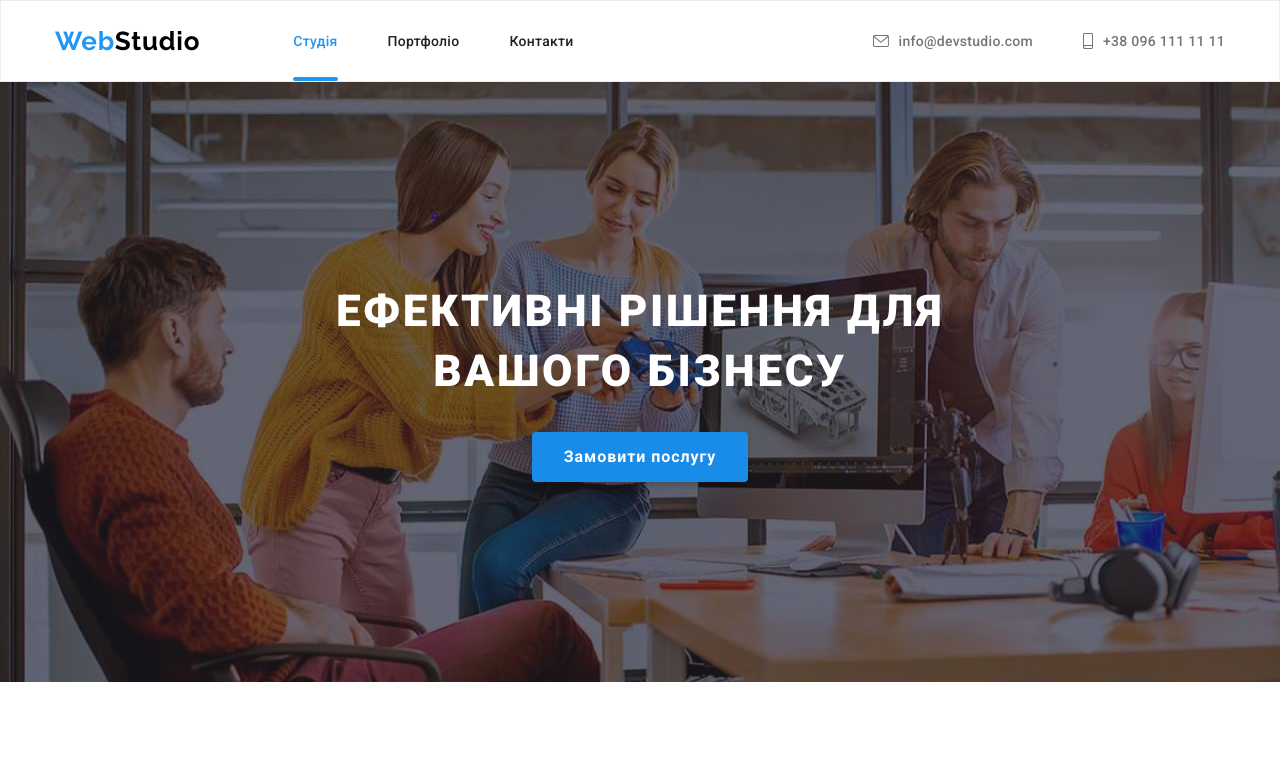
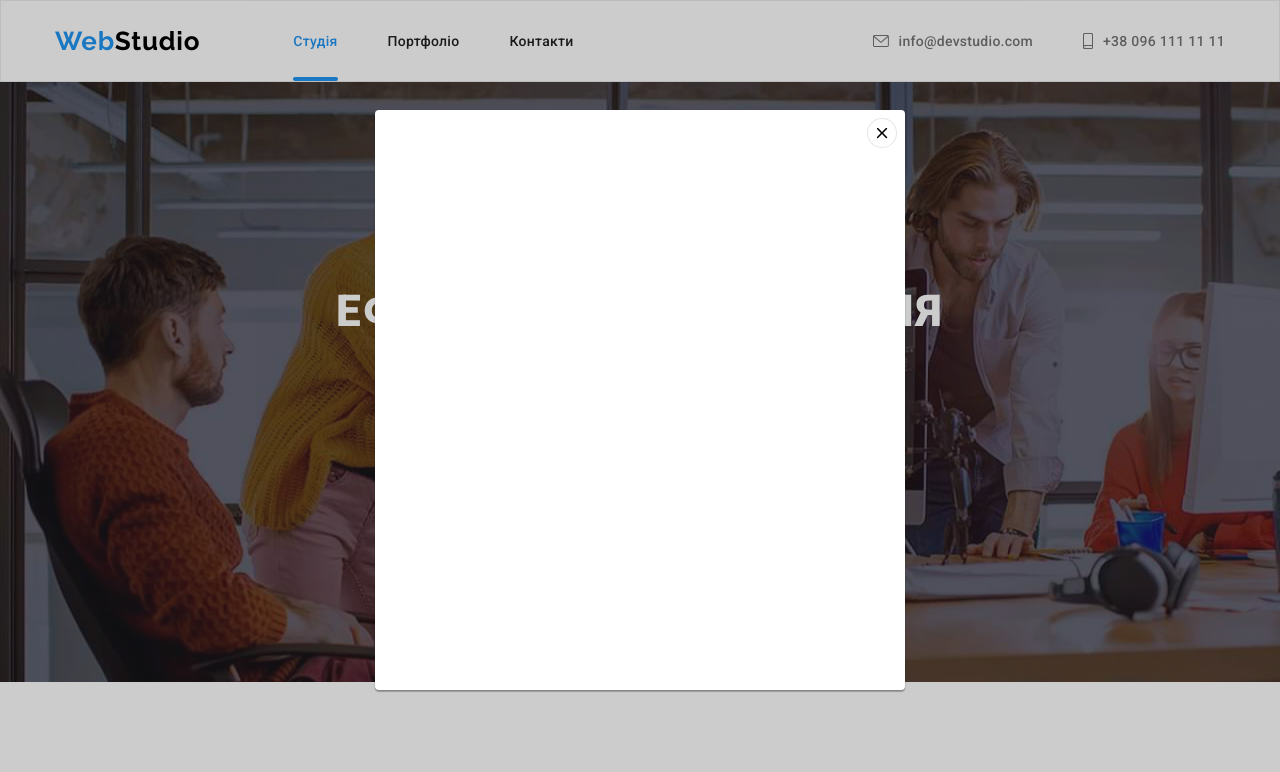
Before and after one commit to DworenDP/goit-markup-hw-05, a plain HTML site: page index.html in a window 1280 px wide. Both pictures are taken after a click on the button "Замовити послугу". Shown: the top 772 px of the page. Drawn offline with nearby package versions, Linux system fonts and the light colour scheme.

Commit message:
add modal window

```diff
--- a/index.html
+++ b/index.html
@@ -123,9 +123,29 @@
                     <button
                         type="button"
                         class="hero-btn"
+                        data-modal-open
                     >
                         Замовити послугу
                     </button>
+                </div>
+                <div
+                    class="backdrop is-hidden"
+                    data-modal
+                >
+                    <div class="modal">
+                        <button
+                            class="close-btn"
+                            data-modal-close
+                        >
+                            <img
+                                class="close-img"
+                                src="./images/x-svg.svg"
+                                alt="close"
+                                width="11"
+                                height="11"
+                            />
+                        </button>
+                    </div>
                 </div>
             </section>
 
--- a/styles/styles.css
+++ b/styles/styles.css
@@ -267,6 +267,55 @@ nav a.active {
 .hero-btn:focus,
 .hero-btn:active {
     background-color: #188ce8;
+}
+
+.backdrop {
+    position: fixed;
+    top: 0;
+    left: 0;
+    width: 100%;
+    height: 100%;
+    background-color: rgba(0, 0, 0, 0.2);
+}
+
+.backdrop.is-hidden {
+    opacity: 0;
+    pointer-events: none;
+}
+
+.modal {
+    position: absolute;
+    top: 50%;
+    left: 50%;
+    transform: translate(-50%, -50%);
+
+    min-width: 530px;
+    min-height: 580px;
+
+    background-color: var(--second-logo-color);
+    box-shadow: 0px 1px 3px rgba(0, 0, 0, 0.12), 0px 1px 1px rgba(0, 0, 0, 0.14),
+        0px 2px 1px rgba(0, 0, 0, 0.2);
+    border-radius: var(--main-border-radius);
+}
+
+.close-btn {
+    position: absolute;
+    top: 8px;
+    right: 8px;
+
+    width: 30px;
+    height: 30px;
+    border-radius: 50%;
+    border: 1px solid rgba(0, 0, 0, 0.1);
+
+    background-color: var(--second-logo-color);
+}
+
+.close-img {
+    position: absolute;
+    top: 50%;
+    left: 50%;
+    transform: translate(-50%, -50%);
 }
 
 /* advertising text  */
```
Also changed, not shown: portfolio.html (+1 -0 lines), images/x-svg.svg (added).
